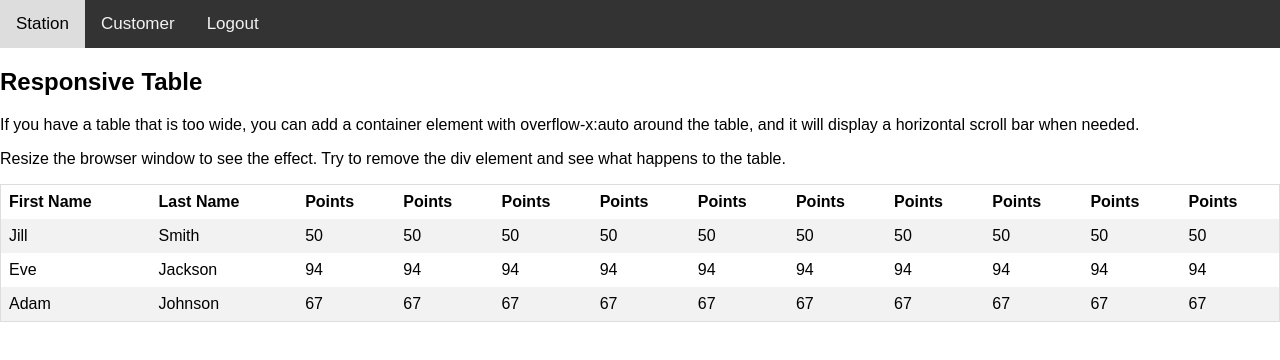
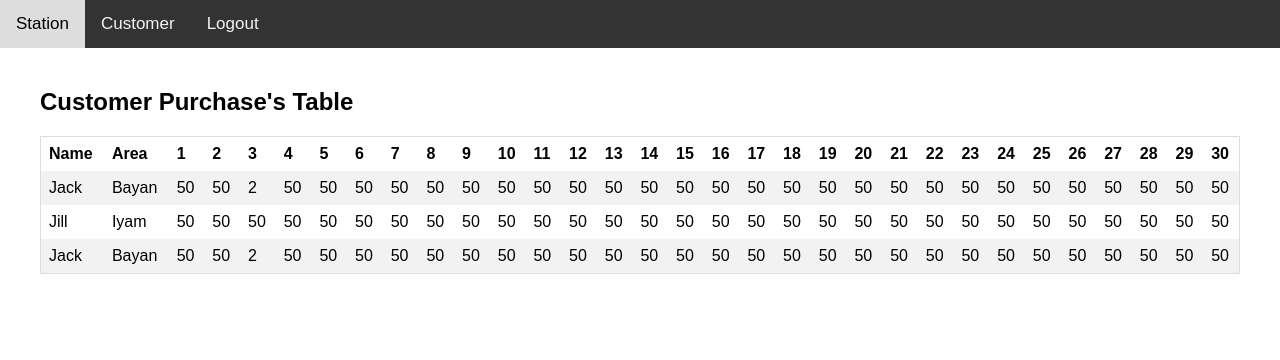
Before and after one commit to BJ12678/Eldanv-UI, a Vue app: page /customer in a window 1280 px wide. Shown: the top 360 px of the page. Built offline with nearby package versions, Linux system fonts and the light colour scheme.

Commit message:
added station, customer and employee file

```diff
--- a/src/components/CustomerComponent.vue
+++ b/src/components/CustomerComponent.vue
@@ -1,7 +1,7 @@
 <template>
-  <div>
-    <h2>Responsive Table</h2>
-    <p>
+  <div class="station">
+    <h2>Customer Purchase's Table</h2>
+    <!--    <p>
       If you have a table that is too wide, you can add a container element with
       overflow-x:auto around the table, and it will display a horizontal scroll
       bar when needed.
@@ -9,27 +9,67 @@
     <p>
       Resize the browser window to see the effect. Try to remove the div element
       and see what happens to the table.
-    </p>
+    </p> -->
 
     <div style="overflow-x:auto;">
       <table>
         <tr>
-          <th>First Name</th>
-          <th>Last Name</th>
-          <th>Points</th>
-          <th>Points</th>
-          <th>Points</th>
-          <th>Points</th>
-          <th>Points</th>
-          <th>Points</th>
-          <th>Points</th>
-          <th>Points</th>
-          <th>Points</th>
-          <th>Points</th>
+          <th>Name</th>
+          <th>Area</th>
+          <th>1</th>
+          <th>2</th>
+          <th>3</th>
+          <th>4</th>
+          <th>5</th>
+          <th>6</th>
+          <th>7</th>
+          <th>8</th>
+          <th>9</th>
+          <th>10</th>
+          <th>11</th>
+          <th>12</th>
+          <th>13</th>
+          <th>14</th>
+          <th>15</th>
+          <th>16</th>
+          <th>17</th>
+          <th>18</th>
+          <th>19</th>
+          <th>20</th>
+          <th>21</th>
+          <th>22</th>
+          <th>23</th>
+          <th>24</th>
+          <th>25</th>
+          <th>26</th>
+          <th>27</th>
+          <th>28</th>
+          <th>29</th>
+          <th>30</th>
         </tr>
         <tr>
-          <td>Jill</td>
-          <td>Smith</td>
+          <td>Jack</td>
+          <td>Bayan</td>
+          <td>50</td>
+          <td>50</td>
+          <td>2</td>
+          <td>50</td>
+          <td>50</td>
+          <td>50</td>
+          <td>50</td>
+          <td>50</td>
+          <td>50</td>
+          <td>50</td>
+          <td>50</td>
+          <td>50</td>
+          <td>50</td>
+          <td>50</td>
+          <td>50</td>
+          <td>50</td>
+          <td>50</td>
+          <td>50</td>
+          <td>50</td>
+          <td>50</td>
           <td>50</td>
           <td>50</td>
           <td>50</td>
@@ -42,32 +82,72 @@
           <td>50</td>
         </tr>
         <tr>
-          <td>Eve</td>
-          <td>Jackson</td>
-          <td>94</td>
-          <td>94</td>
-          <td>94</td>
-          <td>94</td>
-          <td>94</td>
-          <td>94</td>
-          <td>94</td>
-          <td>94</td>
-          <td>94</td>
-          <td>94</td>
+          <td>Jill</td>
+          <td>Iyam</td>
+          <td>50</td>
+          <td>50</td>
+          <td>50</td>
+          <td>50</td>
+          <td>50</td>
+          <td>50</td>
+          <td>50</td>
+          <td>50</td>
+          <td>50</td>
+          <td>50</td>
+          <td>50</td>
+          <td>50</td>
+          <td>50</td>
+          <td>50</td>
+          <td>50</td>
+          <td>50</td>
+          <td>50</td>
+          <td>50</td>
+          <td>50</td>
+          <td>50</td>
+          <td>50</td>
+          <td>50</td>
+          <td>50</td>
+          <td>50</td>
+          <td>50</td>
+          <td>50</td>
+          <td>50</td>
+          <td>50</td>
+          <td>50</td>
+          <td>50</td>
         </tr>
-        <tr>
-          <td>Adam</td>
-          <td>Johnson</td>
-          <td>67</td>
-          <td>67</td>
-          <td>67</td>
-          <td>67</td>
-          <td>67</td>
-          <td>67</td>
-          <td>67</td>
-          <td>67</td>
-          <td>67</td>
-          <td>67</td>
+                <tr>
+          <td>Jack</td>
+          <td>Bayan</td>
+          <td>50</td>
+          <td>50</td>
+          <td>2</td>
+          <td>50</td>
+          <td>50</td>
+          <td>50</td>
+          <td>50</td>
+          <td>50</td>
+          <td>50</td>
+          <td>50</td>
+          <td>50</td>
+          <td>50</td>
+          <td>50</td>
+          <td>50</td>
+          <td>50</td>
+          <td>50</td>
+          <td>50</td>
+          <td>50</td>
+          <td>50</td>
+          <td>50</td>
+          <td>50</td>
+          <td>50</td>
+          <td>50</td>
+          <td>50</td>
+          <td>50</td>
+          <td>50</td>
+          <td>50</td>
+          <td>50</td>
+          <td>50</td>
+          <td>50</td>
         </tr>
       </table>
     </div>
@@ -75,6 +155,9 @@
 </template>
 
 <style scoped>
+.station {
+  margin: 40px 40px;
+}
 table {
   border-collapse: collapse;
   border-spacing: 0;
--- a/src/components/StationComponent.vue
+++ b/src/components/StationComponent.vue
@@ -1,48 +1,114 @@
 <template>
-  <div>
-    <h2>Zebra Striped Table</h2>
-    <p>
-      For zebra-striped tables, use the nth-child() selector and add a
-      background-color to all even (or odd) table rows:
-    </p>
-
+  <div class="station">
+    <h3>Sale Details</h3>
+    <div style="overflow-x:auto;">
       <table>
         <tr>
-        <th>First Name</th>
-        <th>Last Name</th>
-        <th>Points</th>
+          <th>Name</th>
+          <th>August</th>
+          <th>September</th>
+          <th>October</th>
+          <th>November</th>
+          <th>December</th>
         </tr>
         <tr>
-        <td>Jill</td>
+          <td>B.Sam</td>
           <td>Smith</td>
+          <td>50</td>
+          <td>50</td>
+          <td>50</td>
           <td>50</td>
         </tr>
         <tr>
-        <td>Eve</td>
-        <td>Jackson</td>
-        <td>94</td>
+          <td>B.Anthony</td>
+          <td>Smith</td>
+          <td>50</td>
+          <td>50</td>
+          <td>50</td>
+          <td>50</td>
         </tr>
         <tr>
-        <td>Adam</td>
-        <td>Johnson</td>
-        <td>67</td>
+          <td>Station</td>
+          <td>Smith</td>
+          <td>50</td>
+          <td>50</td>
+          <td>50</td>
+          <td>50</td>
+        </tr>
+        <tr>
+          <td>Total</td>
+          <td>0</td>
+          <td>50</td>
+          <td>50</td>
+          <td>50</td>
+          <td>50</td>
         </tr>
       </table>
+    </div>
+
+    <h3>Expenses Info</h3>
+    <div style="overflow-x:auto;">
+      <table>
+        <tr>
+          <th>Item</th>
+          <th>August</th>
+          <th>September</th>
+          <th>October</th>
+          <th>November</th>
+          <th>December</th>
+        </tr>
+        <tr>
+          <td>Electric</td>
+          <td>2</td>
+          <td>50</td>
+          <td>50</td>
+          <td>50</td>
+          <td>50</td>
+        </tr>
+        <tr>
+          <td>Water</td>
+          <td>Smith</td>
+          <td>50</td>
+          <td>50</td>
+          <td>50</td>
+          <td>50</td>
+        </tr>
+        <tr>
+          <td>Misc.</td>
+          <td>Smith</td>
+          <td>50</td>
+          <td>50</td>
+          <td>50</td>
+          <td>50</td>
+        </tr>
+        <tr>
+          <td>Total</td>
+          <td>0</td>
+          <td>50</td>
+          <td>50</td>
+          <td>50</td>
+          <td>50</td>
+        </tr>
+      </table>
+    </div>
   </div>
 </template>
 
 <style scoped>
+.station {
+  margin: 40px 40px;
+}
 table {
   border-collapse: collapse;
   border-spacing: 0;
-  width: 100%;
+  width: 80%;
   border: 1px solid #ddd;
 }
 
 th,
 td {
   text-align: left;
-  padding: 16px;
+  padding: 8px;
 }
 
 tr:nth-child(even) {
```
Lines whose indentation alone changed are shown as unchanged.
